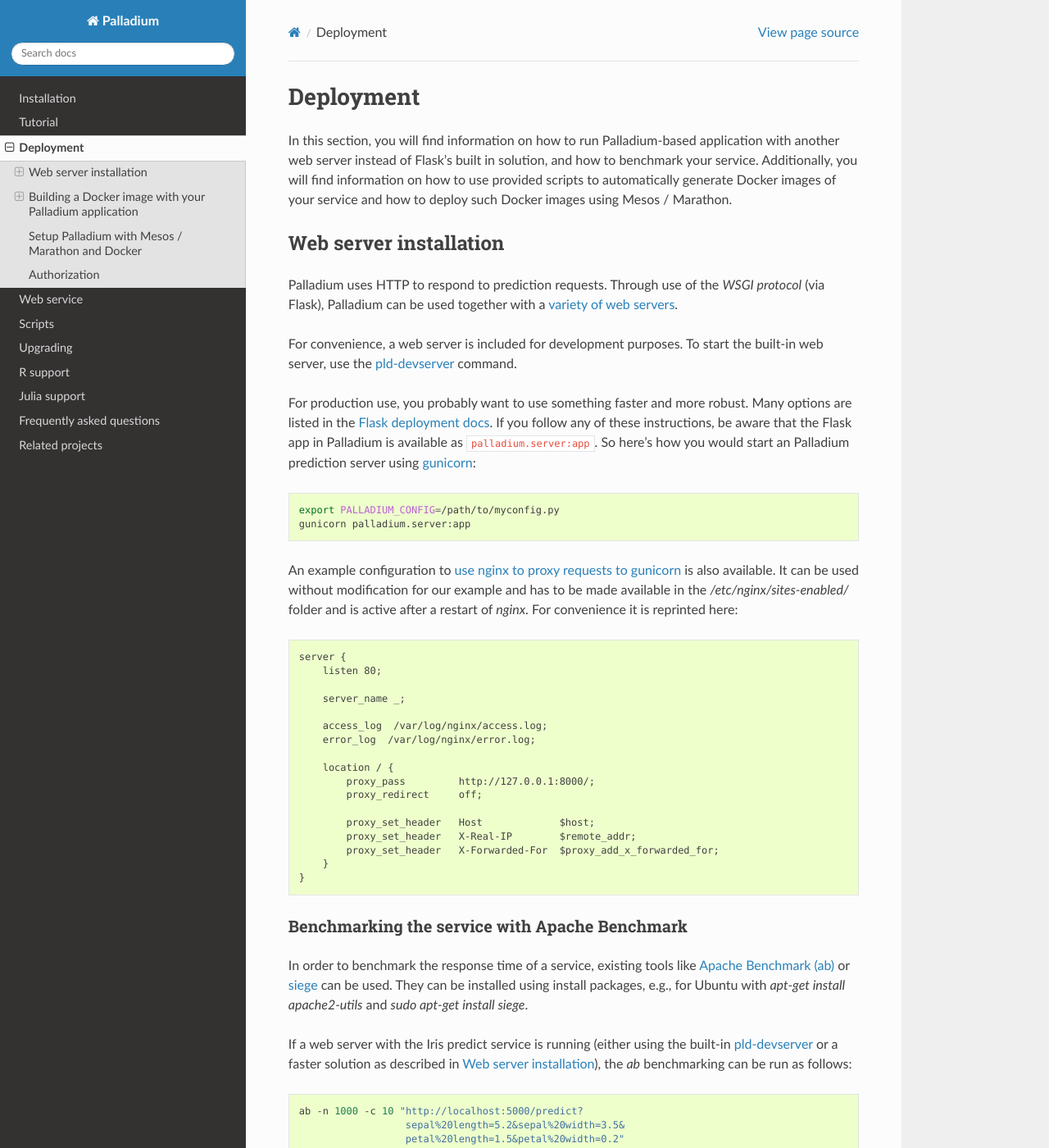
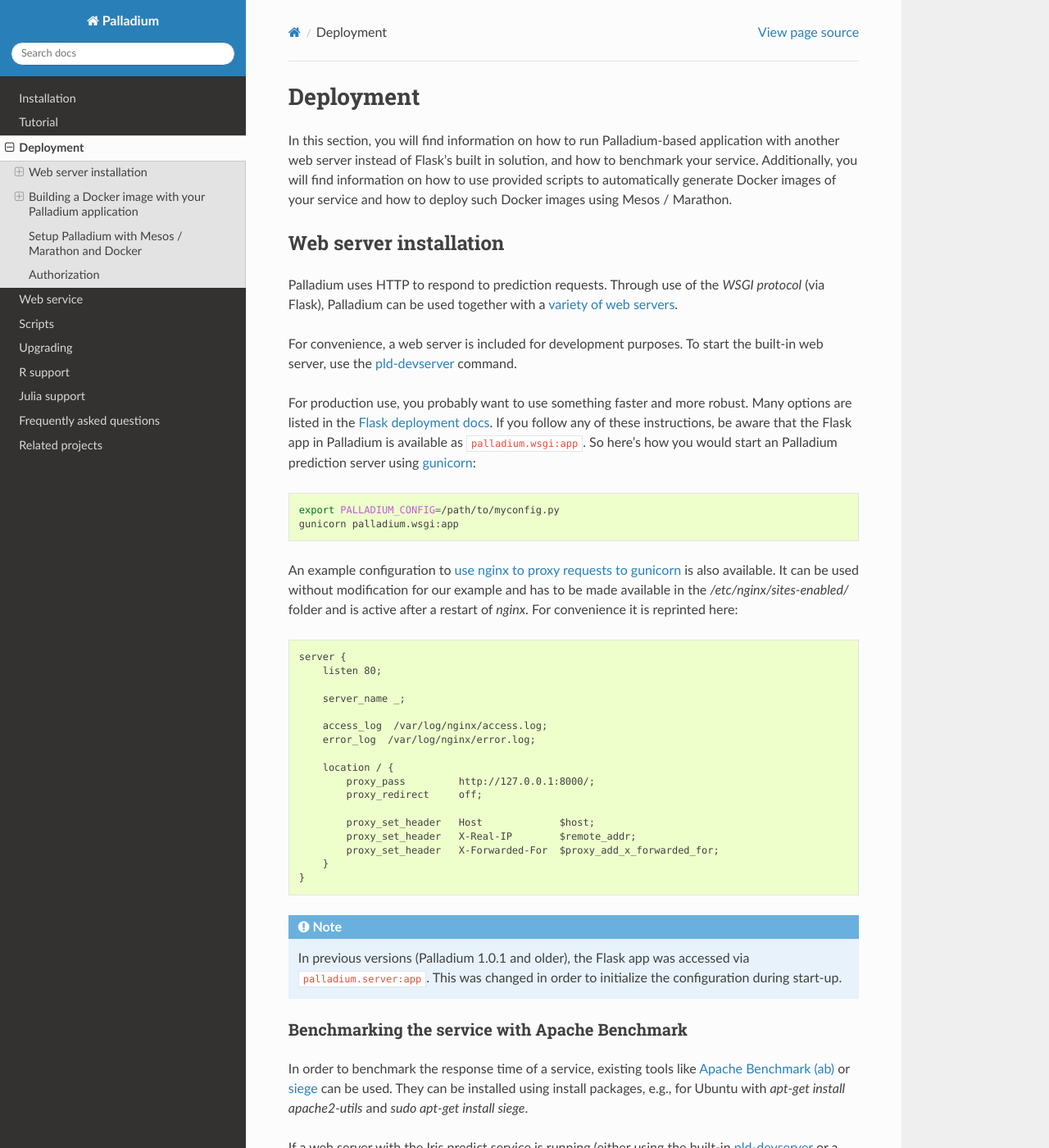
Before and after one commit to ottogroup/palladium, a Sphinx documentation site: the page built from docs/user/deployment.rst, in a window 1280 px wide and 1400 px high. Shown: the whole window at 82% size. Built offline with Sphinx 7.4.7 and the Read the Docs theme 2.0.0, drawn with Linux system fonts in a browser that asks for light colours; pages that are not in the unit, such as notebooks, are missing from menus.

Commit message:
Updated documentation.

```diff
--- a/docs/user/deployment.rst
+++ b/docs/user/deployment.rst
@@ -28,13 +28,13 @@ For production use, you probably want to use something faster and more
 robust.  Many options are listed in the `Flask deployment docs
 <http://flask.pocoo.org/docs/deploying/>`_.  If you follow any of
 these instructions, be aware that the Flask app in Palladium is available as
-``palladium.server:app``.  So here's how you would start an Palladium prediction
+``palladium.wsgi:app``.  So here's how you would start an Palladium prediction
 server using `gunicorn <http://gunicorn.org/>`_:
 
 .. code-block:: bash
 
    export PALLADIUM_CONFIG=/path/to/myconfig.py
-   gunicorn palladium.server:app
+   gunicorn palladium.wsgi:app
 
 An example configuration to `use nginx to proxy requests to gunicorn
 <http://flask.pocoo.org/docs/0.10/deploying/wsgi-standalone/#proxy-setups>`_
@@ -62,6 +62,12 @@ reprinted here:
 	  proxy_set_header   X-Forwarded-For  $proxy_add_x_forwarded_for;
       }
   }
+
+.. note::
+
+  In previous versions (Palladium 1.0.1 and older), the Flask app was
+  accessed via ``palladium.server:app``. This was changed in order to
+  initialize the configuration during start-up.
 
 Benchmarking the service with Apache Benchmark
 ----------------------------------------------
```
